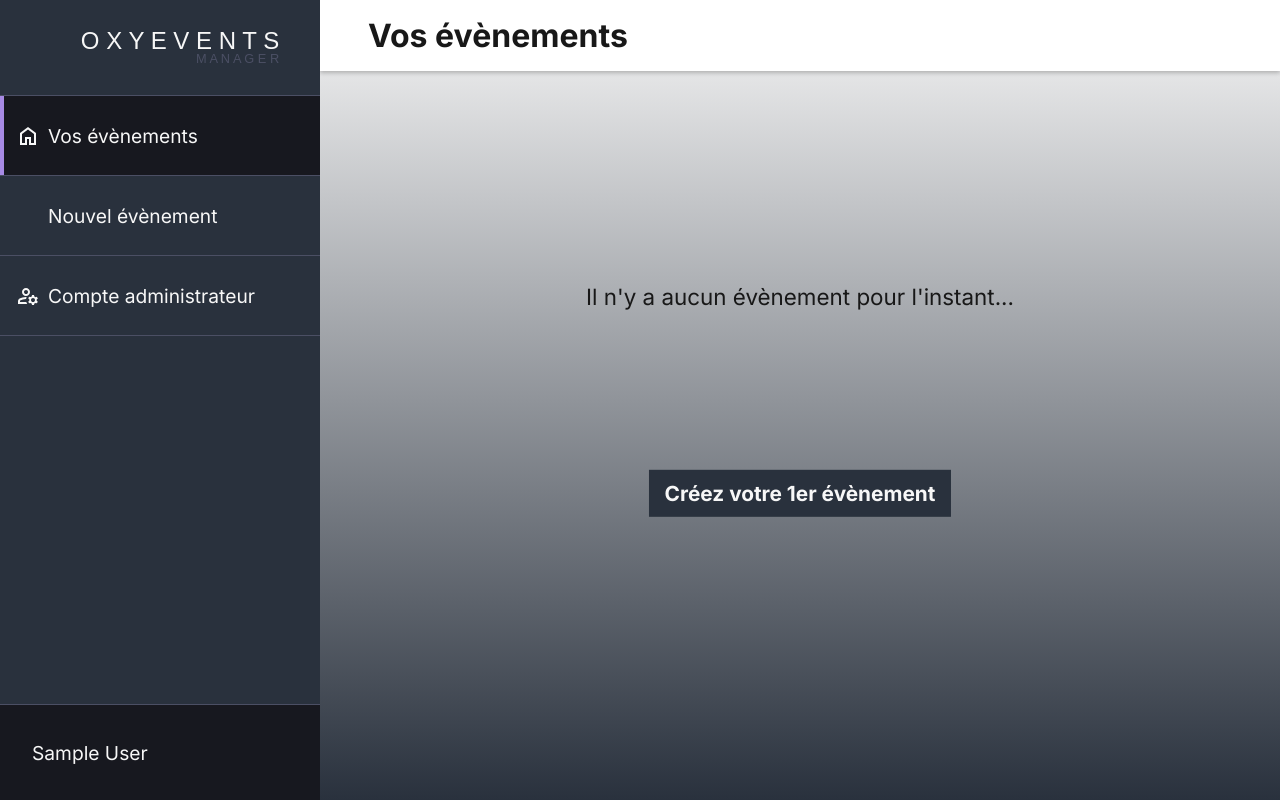
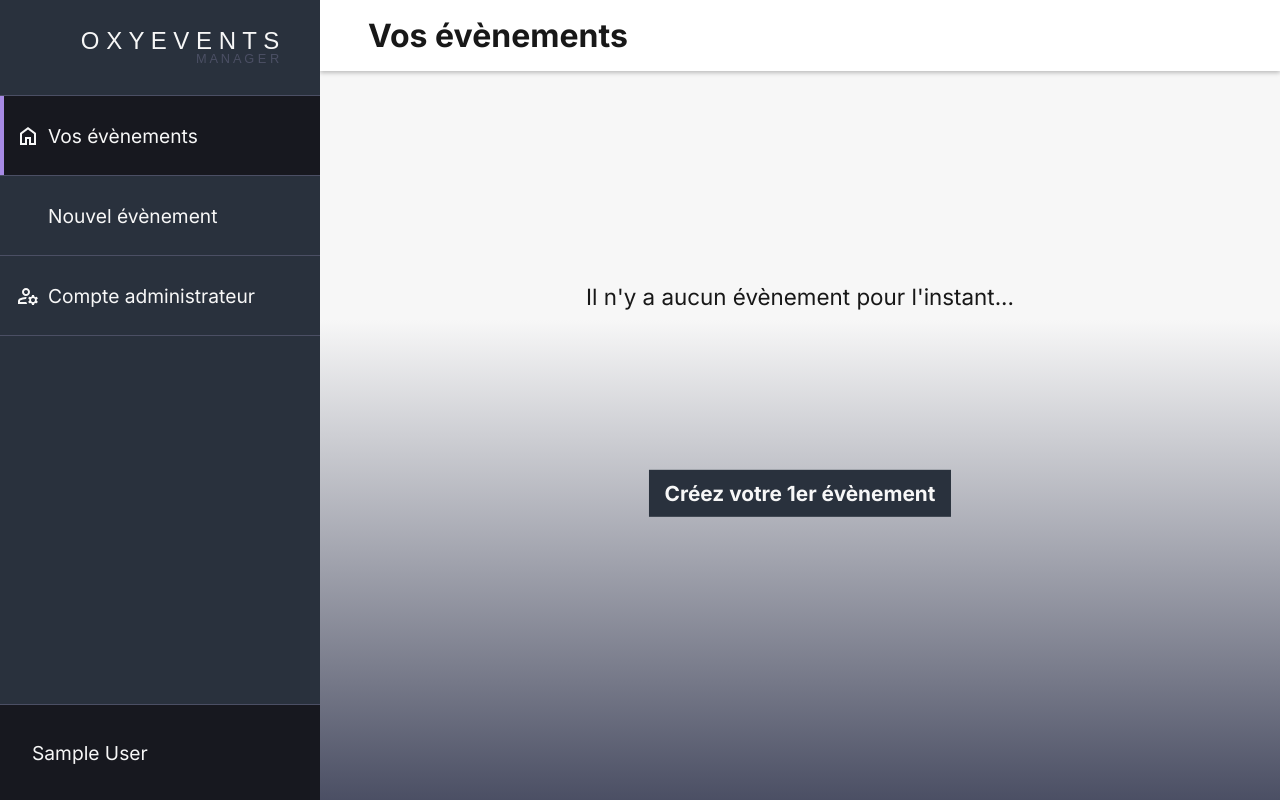
Before and after one commit to Efyx-07/Event-mgmt, a Vue app in the folder frontend/: page /admin_homepage in a window 1280 px wide. Built offline with nearby package versions, Linux system fonts and the light colour scheme; no server answers; sample sign-in values are in the browser's storage; some icons are missing; a web font is replaced by a local one; what @ckeditor/ckeditor5-vue would draw is missing.

Commit message:
Maj sass reusableButtons

```diff
--- a/frontend/src/assets/sass/mixins.scss
+++ b/frontend/src/assets/sass/mixins.scss
@@ -22,7 +22,7 @@
 @mixin backOfficePageStyle {
     min-height: 100vh;
     color: $darkColor;
-    background: linear-gradient(to top, #29313D, #f7f7f7);
+    background: linear-gradient(to top, $accentColorBackof3, $lightColor 60%);
     background-attachment: fixed;
 }
 
@@ -34,10 +34,6 @@
     color: $ultraLightColor;
     border-radius: 5px;
     cursor: pointer;
-
-    &:hover {
-        background: $darkColorBackOf;
-    }
 }
 
 @mixin errorMessage {
--- a/frontend/src/sub-components/ReusablePrimaryButton.vue
+++ b/frontend/src/sub-components/ReusablePrimaryButton.vue
@@ -17,6 +17,10 @@
     .primaryBtn {
         @include backOfficeButtonStyle;
         background: $accentColorBackof2;
+
+        &:hover {
+            background: $darkColorBackOf;
+        }
     }
 
 </style>
--- a/frontend/src/sub-components/ReusableSecondaryButton.vue
+++ b/frontend/src/sub-components/ReusableSecondaryButton.vue
@@ -17,6 +17,10 @@
     .secondaryBtn {
         @include backOfficeButtonStyle;
         background: $secondaryButtonColor;
+
+        &:hover {
+            background: rgba($secondaryButtonColor, .7);
+        }
     }
 
 </style>
```
